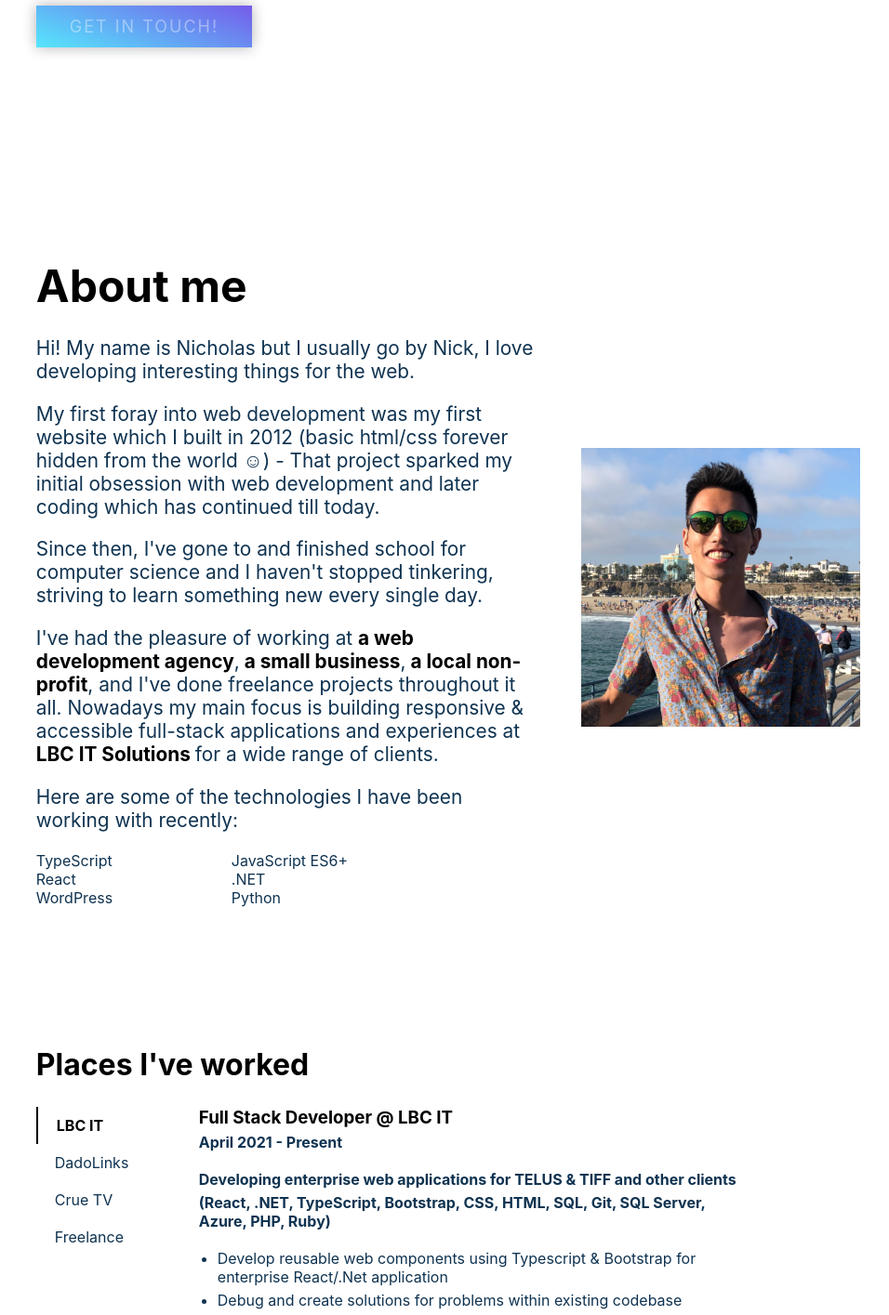
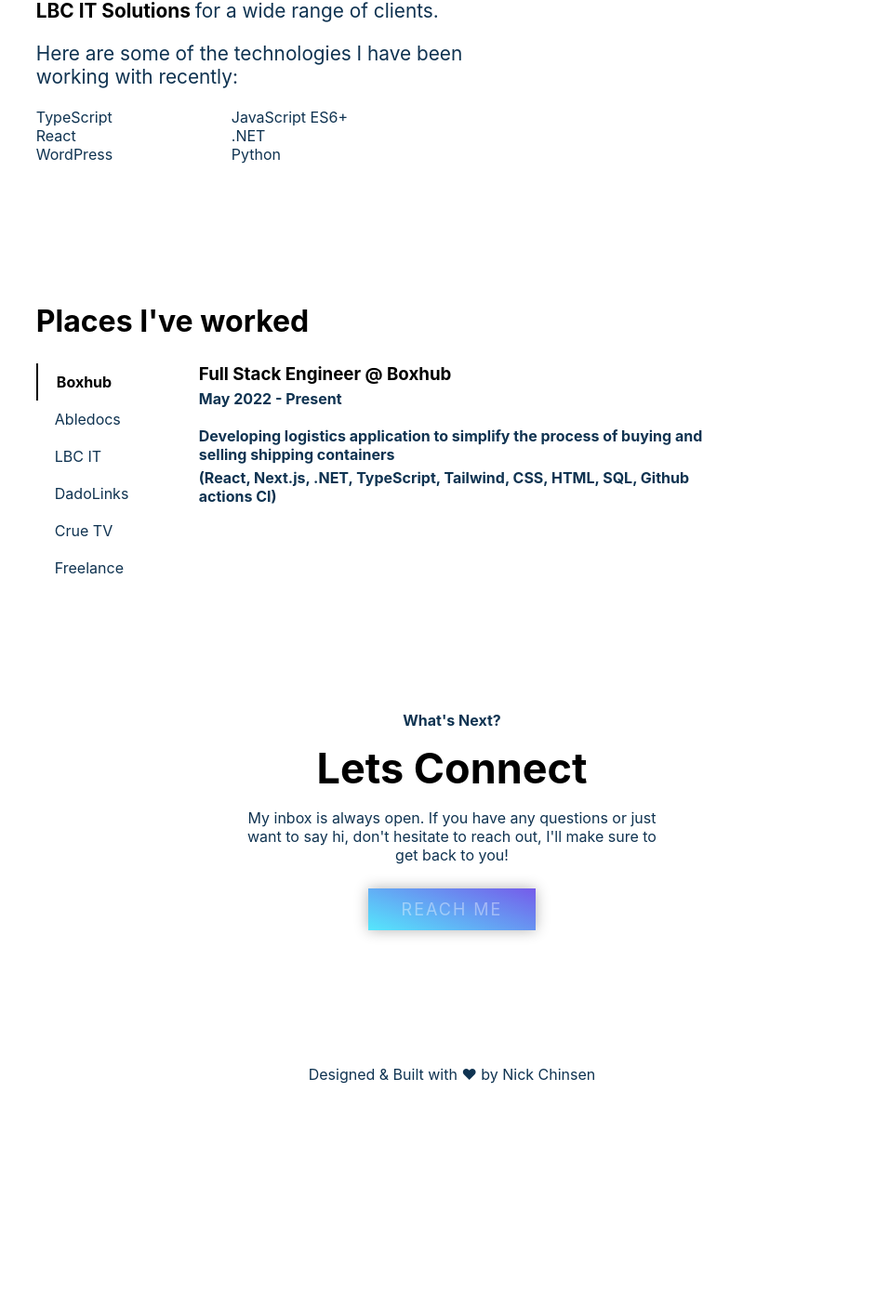
Before and after one commit to karnnivore/nick-chinsen-website, a Next.js app: page / in a window 1280 px wide. Shown: the part 1362-2777 px from the top of the page at 93% size, without its empty margins (154-1110 px from the left). After the commit the page ends 2543 px from the top, so only its background shows below. Built offline with nearby package versions, Linux system fonts and the light colour scheme.

Commit message:
Remove landing image, add jobs, update header logo positioning

```diff
--- a/components/common/CareerCards.tsx
+++ b/components/common/CareerCards.tsx
@@ -2,31 +2,64 @@
 
 export const CareerCards = ({selected} : any) => {
 
+  const renderBoxhub = () => {
+    return (
+      <div className={styles.careerCard}>
+        <h3>Full Stack Engineer <span>@ Boxhub</span></h3>
+        <h4>May 2022 - Present</h4>
+        <h4>Developing logistics application to simplify the process of buying and selling shipping containers</h4>
+        <h4>(React, Next.js, .NET, TypeScript, Tailwind, CSS, HTML, SQL, Github actions CI)</h4>
+        <ul>
+
+        </ul>
+      </div>
+    )
+  }
+
+  const renderAbledocs = () => {
+    return (
+      <div className={styles.careerCard}>
+        <h3>Intermediate Full Stack Engineer<span> @ Abledocs</span></h3>
+        <h4>January 2022 - May 2022</h4>
+        <h4>Developed components for the ADAlign online education portal in React and .NET</h4>
+        <h4>(React, .NET, TypeScript, Redux, NoSQL, Azure, Auth0, Stripe)</h4>
+        <ul>
+          <li>Developed login and registration flow integrating Auth0, using JWT tokens for user authentication</li>
+          <li>Created billing components, integrating Stripe API to accept payments in the application</li>
+          <li>Engineered reusable React components with a focus on accessibility</li>
+          <li>Develop .Net API REST endpoints to support business needs</li>
+          <li>Responsible for production build deployements using Azure pipelines</li>
+          <li>Interact with a document NoSQL database, creating documents when needed</li>
+        </ul>
+      </div>
+    )
+  }
+
   const renderLBC = () => {
     return (
     <div className={styles.careerCard}>
-      <h3>Full Stack Developer <span>@ LBC IT</span></h3>
-      <h4>April 2021 - Present</h4>
-      <h4>Developing enterprise web applications for TELUS & TIFF and other clients</h4>
+      <h3>Full Stack Engineer <span>@ LBC IT</span></h3>
+      <h4>April 2021 - January 2022</h4>
+      <h4>Developed enterprise web applications for TELUS & TIFF and other clients</h4>
       <h4>(React, .NET, TypeScript, Bootstrap, CSS, HTML, SQL, Git, SQL Server, Azure, PHP, Ruby)</h4>
       <ul>
         <li>
-          Develop reusable web components using Typescript & Bootstrap for enterprise React/.Net application
+          Develope reusable web components using Typescript & Bootstrap for enterprise React/.Net application
         </li>
         <li>
-          Debug and create solutions for problems within existing codebase
+          Debuged and created solutions for problems within existing codebase
         </li>
         <li>
-          Create REST APIs using .NET to connect backend & frontend
+          Created REST APIs using .NET to connect backend & frontend
         </li>
         <li>
-          Design repository functions to efficiently query database tables
+          Designed repository functions to efficiently query database tables
         </li>
         <li>
-          Update legacy websites using HTML, CSS, Typescript, PHP, and Ruby
+          Updated legacy websites using HTML, CSS, Typescript, PHP, and Ruby
         </li>
         <li>
-          Interact with business partners gathering needs and feedback for components
+          Interacted with business partners gathering needs and feedback for components
         </li>
       </ul>
     </div>
@@ -61,7 +94,7 @@
   const renderAxcys = () => {
     return (
     <div className={styles.careerCard}>
-      <h3>Full-Stack Developer co-op <span>@ Axcys</span></h3>
+      <h3>Frontend Engineer co-op <span>@ Axcys</span></h3>
       <h4>Jan 2021 - Apr 2021</h4>
       <h4>Developed a web application for the build-to-order furniture supply chain industry</h4>
       <h4>(React, Redux, CSS, HTML, .NET, MySQL, Axios, Git, Microsoft Azure, Visual Paradigm)</h4>
@@ -107,10 +140,12 @@
   }
   return (
     <>
-      {selected === 1 && renderLBC()}
-      {selected === 2 && renderAxcys()}
-      {selected === 3 && renderCrue()}
-      {selected === 4 && renderFreelance()}
+      {selected === 1 && renderBoxhub()}
+      {selected === 2 && renderAbledocs()}
+      {selected === 3 && renderLBC()}
+      {selected === 4 && renderAxcys()}
+      {selected === 5 && renderCrue()}
+      {selected === 6 && renderFreelance()}
     </>
   )
 }
--- a/components/home/Career.tsx
+++ b/components/home/Career.tsx
@@ -17,16 +17,22 @@
         <div className={styles.careerTableSection}>
           <div className={styles.careerth}>
             <a id="tab1" onClick={() => setTab(1)} className={`${currentTab == 1 && styles.selected}`}>
+              <span>Boxhub</span>
+            </a>
+            <a id="tab2" onClick={() => setTab(2)} className={`${currentTab == 2 && styles.selected}`}>
+              <span>Abledocs</span>
+            </a>
+            <a id="tab3" onClick={() => setTab(3)} className={`${currentTab == 3 && styles.selected}`}>
               <span>LBC IT</span>
             </a>
-            <a id="tab3" onClick={() => setTab(2)} className={`${currentTab == 2 && styles.selected}`}>
+            <a id="tab4" onClick={() => setTab(4)} className={`${currentTab == 4 && styles.selected}`}>
               <span>DadoLinks</span>
             </a>
             <div className={styles.break}></div>
-            <a id="tab4" onClick={() => setTab(3)} className={`${currentTab == 3 && styles.selected}`}>
+            <a id="tab5" onClick={() => setTab(5)} className={`${currentTab == 5 && styles.selected}`}>
               <span>Crue TV</span>
             </a>
-            <a id="tab2" onClick={() => setTab(4)} className={`${currentTab == 4 && styles.selected}`}>
+            <a id="tab6" onClick={() => setTab(6)} className={`${currentTab == 6 && styles.selected}`}>
               <span>Freelance</span>
             </a>
           </div>
--- a/components/layout/Nav.tsx
+++ b/components/layout/Nav.tsx
@@ -16,6 +16,7 @@
               src="/images/NLogo.svg"
               height={50}
               width={50}
+              className={styles.headerLogo}
             />
           </a>
           <li>
--- a/pages/index.tsx
+++ b/pages/index.tsx
@@ -21,7 +21,7 @@
       </Head>
 
       <LandingLayout>
-        <Landing/>
+        {/* <Landing/> */}
         <Hero/>
         <About/>
         <Career/>
--- a/styles/layout/Nav.module.css
+++ b/styles/layout/Nav.module.css
@@ -105,3 +105,7 @@
   -ms-transform-origin: right;
   transform-origin: right;
 }
+
+.headerLogo {
+  margin-top: 5px !important;
+}
```
